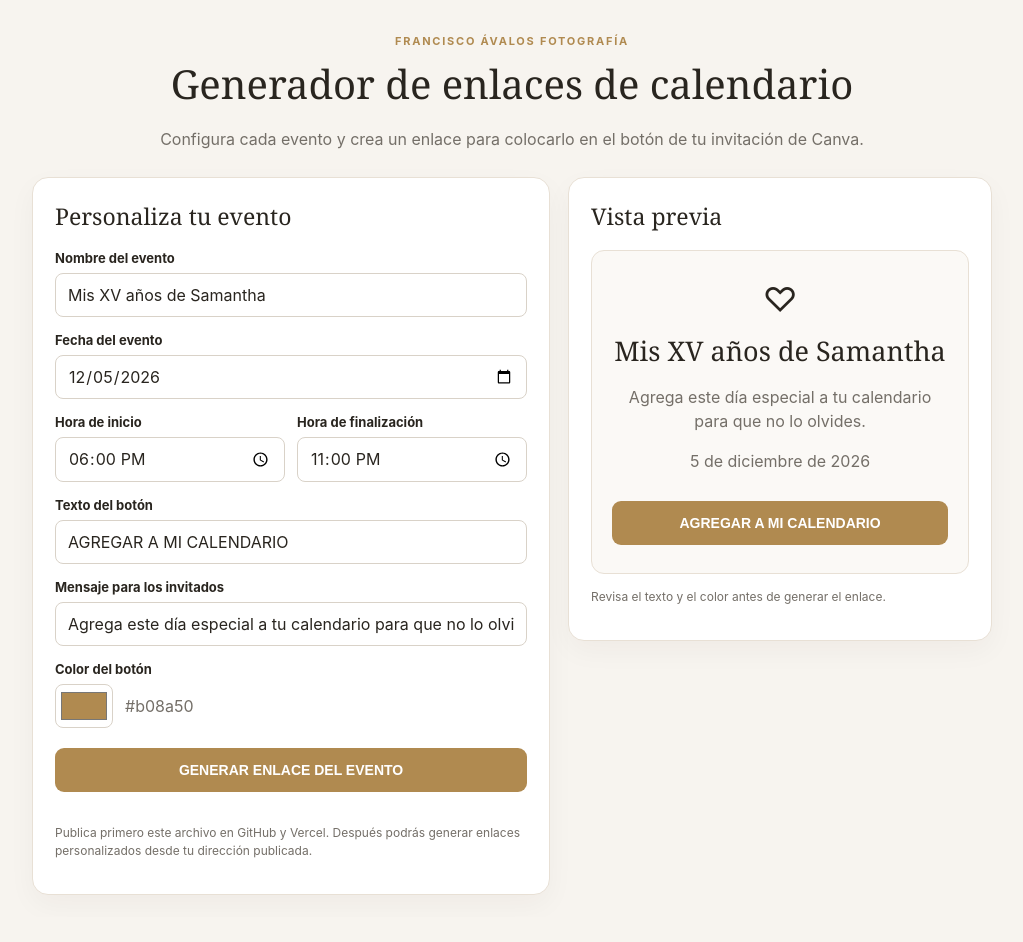
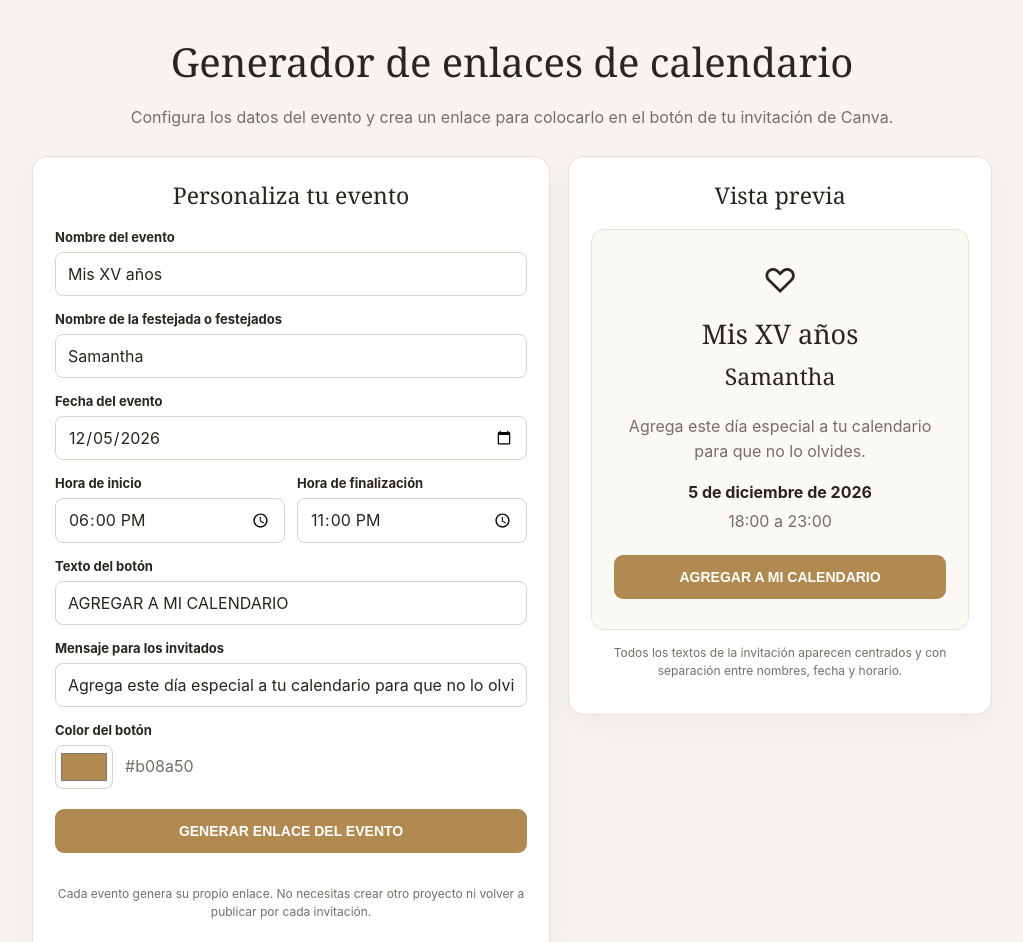
Before and after one commit to nuevaeragdl2015-maker/calendario, a plain HTML site: page index.html in a window 1280 px wide. Shown: the top 942 px of the page, without its empty margins (128-1151 px from the left). Before the commit the page ends 917 px from the top, so only its background shows below. Drawn offline with Linux system fonts and the light colour scheme.

Commit message:
Add files via upload

```diff
--- a/index.html
+++ b/index.html
@@ -2,78 +2,52 @@
 <html lang="es">
 <head>
 <meta charset="utf-8"><meta name="viewport" content="width=device-width,initial-scale=1">
-<title>Generador de calendario | Francisco Ávalos Fotografía</title>
+<title>Generador de enlaces de calendario</title>
 <style>
 :root{--gold:#b08a50;--ink:#29251f;--muted:#746f68;--paper:#f7f4ef;--line:#e8e0d5}
-*{box-sizing:border-box}body{margin:0;background:var(--paper);color:var(--ink);font-family:-apple-system,BlinkMacSystemFont,"Segoe UI",sans-serif;padding:22px}
-.wrap{max-width:960px;margin:auto}header{text-align:center;margin:12px 0 26px}header .eyebrow{font-size:11px;letter-spacing:.16em;text-transform:uppercase;color:var(--gold);font-weight:700}
-h1,h2,h3{font-family:Georgia,serif;font-weight:500}h1{font-size:clamp(28px,5vw,40px);margin:8px 0}header p,.muted{color:var(--muted);line-height:1.5}
-.layout{display:grid;grid-template-columns:1.1fr .9fr;gap:18px;align-items:start}.panel{background:#fff;border:1px solid var(--line);border-radius:16px;padding:22px;box-shadow:0 10px 28px #281e0f0a}
-h2{font-size:23px;margin:0 0 18px}.field{margin-bottom:15px}label{display:block;font-size:13px;font-weight:650;margin-bottom:7px}
-input{width:100%;min-height:44px;padding:10px 12px;border:1px solid #d9d2c8;border-radius:8px;font:inherit;color:var(--ink);background:#fff}
-input:focus{outline:2px solid #d8c29f;border-color:var(--gold)}.two{display:grid;grid-template-columns:1fr 1fr;gap:12px}
-.colorrow{display:flex;gap:12px;align-items:center}input[type=color]{width:58px;height:42px;padding:3px}
-button{border:0;border-radius:9px;background:var(--gold);color:#fff;padding:14px 18px;font-weight:700;cursor:pointer;font-size:14px}
-.primary{width:100%;margin-top:5px}.preview{border-radius:13px;padding:28px 20px;text-align:center;background:#fbf9f6;border:1px solid var(--line)}
-.preview .symbol{font-size:34px;margin-bottom:12px}.preview h3{font-size:27px;margin:0 0 10px}.preview p{color:var(--muted);line-height:1.5}
-.preview button{width:100%;margin-top:12px}.note{font-size:12px;color:var(--muted);line-height:1.5;margin-top:14px}
-#result{display:none;margin-top:18px;padding:14px;background:#faf8f5;border:1px solid var(--line);border-radius:10px}
-#generatedUrl{width:100%;margin:8px 0;min-height:76px;resize:vertical;font:12px ui-monospace,monospace}
-.actions{display:flex;gap:9px}.actions button{flex:1}.error{color:#a3332b;font-size:13px;min-height:18px}
+*{box-sizing:border-box}body{margin:0;background:var(--paper);color:var(--ink);font-family:-apple-system,BlinkMacSystemFont,"Segoe UI",sans-serif;padding:22px;text-align:center}
+.wrap{max-width:960px;margin:auto}header{text-align:center;margin:12px 0 26px}header p,.muted{color:var(--muted);line-height:1.55}
+h1,h2,h3{font-family:Georgia,"Times New Roman",serif;font-weight:500}h1{font-size:clamp(28px,5vw,40px);margin:8px 0}h2{font-size:23px;margin:0 0 18px}
+.layout{display:grid;grid-template-columns:1.1fr .9fr;gap:18px;align-items:start}.panel{background:#fff;border:1px solid var(--line);border-radius:16px;padding:22px;box-shadow:0 10px 28px #281e0f0a;text-align:center}
+.field{margin-bottom:15px;text-align:left}label{display:block;font-size:13px;font-weight:650;margin-bottom:7px}input{width:100%;min-height:44px;padding:10px 12px;border:1px solid #d9d2c8;border-radius:8px;font:inherit;color:var(--ink);background:#fff}
+input:focus{outline:2px solid #d8c29f;border-color:var(--gold)}.two{display:grid;grid-template-columns:1fr 1fr;gap:12px}.colorrow{display:flex;gap:12px;align-items:center}input[type=color]{width:58px;height:42px;padding:3px}
+button{border:0;border-radius:9px;background:var(--gold);color:#fff;padding:14px 18px;font-weight:700;cursor:pointer;font-size:14px}.primary{width:100%;margin-top:5px}
+.preview{border-radius:13px;padding:30px 22px;text-align:center;background:#fbf9f6;border:1px solid var(--line)}.preview .symbol{font-size:34px;margin-bottom:14px}.preview h3{font-size:27px;margin:0 0 8px}.preview .honorees{font-family:Georgia,serif;font-size:23px;color:var(--ink);margin:0 0 22px;line-height:1.4}.preview .intro{color:var(--muted);line-height:1.55;margin:0 0 18px}.preview .date{font-weight:650;margin:0 0 9px}.preview .time{color:var(--muted);margin:0 0 20px}.preview button{width:100%;margin-top:4px}
+.note{font-size:12px;color:var(--muted);line-height:1.5;margin-top:14px}#result{display:none;margin-top:18px;padding:14px;background:#faf8f5;border:1px solid var(--line);border-radius:10px;text-align:center}#generatedUrl{width:100%;margin:8px 0;min-height:76px;resize:vertical;font:12px ui-monospace,monospace}.actions{display:flex;gap:9px}.actions button{flex:1}.error{color:#a3332b;font-size:13px;min-height:18px}
 @media(max-width:720px){body{padding:14px}.layout{grid-template-columns:1fr}.panel{padding:18px}}
-.guest{max-width:520px;margin:7vh auto}.guest .panel{text-align:center;padding:34px 25px}.guest h1{font-size:34px}
-.guest .details{background:#faf8f5;padding:15px;border-radius:10px;margin:20px 0}.guest button{width:100%;font-size:15px}
+.guest{max-width:520px;margin:7vh auto}.guest .panel{text-align:center;padding:38px 25px}.guest h1{font-size:34px;margin:0 0 8px}.guest .honorees{font-family:Georgia,serif;font-size:27px;line-height:1.35;margin:0 0 24px}.guest .intro{color:var(--muted);line-height:1.6;margin:0 0 22px}.guest .details{background:#faf8f5;padding:20px 16px;border-radius:10px;margin:0 0 22px;text-align:center}.guest .date{display:block;font-weight:650;margin-bottom:10px}.guest .time{display:block;color:var(--muted)}.guest button{width:100%;font-size:15px}
 </style></head>
 <body>
 <div class="wrap" id="editor">
-<header><div class="eyebrow">Francisco Ávalos Fotografía</div><h1>Generador de enlaces de calendario</h1>
-<p>Configura cada evento y crea un enlace para colocarlo en el botón de tu invitación de Canva.</p></header>
+<header><h1>Generador de enlaces de calendario</h1><p>Configura los datos del evento y crea un enlace para colocarlo en el botón de tu invitación de Canva.</p></header>
 <div class="layout">
 <section class="panel"><h2>Personaliza tu evento</h2>
-<div class="field"><label for="eventName">Nombre del evento</label><input id="eventName" value="Mis XV años de Samantha" maxlength="100"></div>
+<div class="field"><label for="eventTitle">Nombre del evento</label><input id="eventTitle" value="Mis XV años" maxlength="100" placeholder="Ej. Mis XV años / Nuestra boda"></div>
+<div class="field"><label for="honorees">Nombre de la festejada o festejados</label><input id="honorees" value="Samantha" maxlength="120" placeholder="Ej. Samantha / Ana y Luis"></div>
 <div class="field"><label for="eventDate">Fecha del evento</label><input id="eventDate" type="date" value="2026-12-05"></div>
-<div class="two">
-<div class="field"><label for="startTime">Hora de inicio</label><input id="startTime" type="time" value="18:00"></div>
-<div class="field"><label for="endTime">Hora de finalización</label><input id="endTime" type="time" value="23:00"></div></div>
+<div class="two"><div class="field"><label for="startTime">Hora de inicio</label><input id="startTime" type="time" value="18:00"></div><div class="field"><label for="endTime">Hora de finalización</label><input id="endTime" type="time" value="23:00"></div></div>
 <div class="field"><label for="buttonText">Texto del botón</label><input id="buttonText" value="AGREGAR A MI CALENDARIO" maxlength="50"></div>
 <div class="field"><label for="introText">Mensaje para los invitados</label><input id="introText" value="Agrega este día especial a tu calendario para que no lo olvides." maxlength="140"></div>
 <div class="field"><label>Color del botón</label><div class="colorrow"><input id="buttonColor" type="color" value="#b08a50"><span class="muted" id="colorValue">#b08a50</span></div></div>
 <button class="primary" id="makeLink">GENERAR ENLACE DEL EVENTO</button><div class="error" id="error" role="alert"></div>
-<div id="result"><strong>Tu enlace está listo</strong><p class="note">Copia el enlace y pégalo en Canva: selecciona el botón, pulsa el icono de enlace y pega la dirección.</p>
-<textarea id="generatedUrl" readonly></textarea><div class="actions"><button id="copyLink" type="button">COPIAR ENLACE</button><button id="testLink" type="button">PROBAR ENLACE</button></div></div>
-<p class="note">Publica primero este archivo en GitHub y Vercel. Después podrás generar enlaces personalizados desde tu dirección publicada.</p>
+<div id="result"><strong>Tu enlace está listo</strong><p class="note">Copia el enlace y pégalo en Canva: selecciona el botón, pulsa el icono de enlace y pega la dirección.</p><textarea id="generatedUrl" readonly></textarea><div class="actions"><button id="copyLink" type="button">COPIAR ENLACE</button><button id="testLink" type="button">PROBAR ENLACE</button></div></div>
+<p class="note">Cada evento genera su propio enlace. No necesitas crear otro proyecto ni volver a publicar por cada invitación.</p>
 </section>
-<aside class="panel"><h2>Vista previa</h2><div class="preview"><div class="symbol">♡</div><h3 id="previewName">Mis XV años de Samantha</h3>
-<p id="previewIntro">Agrega este día especial a tu calendario para que no lo olvides.</p><p id="previewDate">5 de diciembre de 2026</p>
-<button id="previewButton" type="button">AGREGAR A MI CALENDARIO</button></div><p class="note">Revisa el texto y el color antes de generar el enlace.</p></aside>
+<aside class="panel"><h2>Vista previa</h2><div class="preview"><div class="symbol">♡</div><h3 id="previewTitle">Mis XV años</h3><p class="honorees" id="previewHonorees">Samantha</p><p class="intro" id="previewIntro">Agrega este día especial a tu calendario para que no lo olvides.</p><p class="date" id="previewDate">5 de diciembre de 2026</p><p class="time" id="previewTime">18:00 a 23:00</p><button id="previewButton" type="button">AGREGAR A MI CALENDARIO</button></div><p class="note">Todos los textos de la invitación aparecen centrados y con separación entre nombres, fecha y horario.</p></aside>
 </div></div>
 <script>
 const $=id=>document.getElementById(id),params=new URLSearchParams(location.search);
-const guest=params.has("name")&&params.has("date")&&params.has("start")&&params.has("end");
+const guest=params.has("date")&&params.has("start")&&params.has("end")&&(params.has("event")||params.has("name"));
 function prettyDate(iso){const [y,m,d]=iso.split("-").map(Number);return new Intl.DateTimeFormat("es-MX",{day:"numeric",month:"long",year:"numeric"}).format(new Date(y,m-1,d))}
-function updatePreview(){$("previewName").textContent=$("eventName").value||"Nombre del evento";$("previewIntro").textContent=$("introText").value;$("previewButton").textContent=$("buttonText").value||"AGREGAR A MI CALENDARIO";$("previewButton").style.background=$("buttonColor").value;$("colorValue").textContent=$("buttonColor").value;$("previewDate").textContent=$("eventDate").value?prettyDate($("eventDate").value):"Selecciona una fecha"}
-["eventName","eventDate","startTime","endTime","buttonText","introText","buttonColor"].forEach(id=>$(id).addEventListener("input",updatePreview));updatePreview();
+function updatePreview(){const date=$("eventDate").value;$('previewTitle').textContent=$('eventTitle').value||'Nombre del evento';$('previewHonorees').textContent=$('honorees').value||'Nombre(s)';$('previewIntro').textContent=$('introText').value;$('previewButton').textContent=$('buttonText').value||'AGREGAR A MI CALENDARIO';$('previewButton').style.background=$('buttonColor').value;$('colorValue').textContent=$('buttonColor').value;$('previewDate').textContent=date?prettyDate(date):'Selecciona una fecha';$('previewTime').textContent=$('startTime').value+' a '+$('endTime').value}
+['eventTitle','honorees','eventDate','startTime','endTime','buttonText','introText','buttonColor'].forEach(id=>$(id).addEventListener('input',updatePreview));updatePreview();
 function showGuest(){
-const name=params.get("name")||"Evento",date=params.get("date")||"",start=params.get("start")||"",end=params.get("end")||"",button=params.get("button")||"AGREGAR A MI CALENDARIO",intro=params.get("intro")||"Agrega este día especial a tu calendario.",color=/^#[0-9a-f]{6}$/i.test(params.get("color")||"")?params.get("color"):"#b08a50";
+const eventTitle=params.get('event')||'Evento',honorees=params.get('honorees')||params.get('name')||'',date=params.get('date')||'',start=params.get('start')||'',end=params.get('end')||'',button=params.get('button')||'AGREGAR A MI CALENDARIO',intro=params.get('intro')||'Agrega este día especial a tu calendario.',color=/^#[0-9a-f]{6}$/i.test(params.get('color')||'')?params.get('color'):'#b08a50';
 const timeOK=t=>/^\d{2}:\d{2}$/.test(t)&&+t.slice(0,2)<24&&+t.slice(3)<60;
 if(!/^\d{4}-\d{2}-\d{2}$/.test(date)||!timeOK(start)||!timeOK(end)){document.body.innerHTML="<main class='guest'><section class='panel'><h1>Enlace incompleto</h1><p>Genera nuevamente el enlace desde la página de configuración.</p></section></main>";return}
-$("editor").innerHTML=`<main class="guest"><section class="panel"><div style="font-size:38px">♡</div><div class="eyebrow">Francisco Ávalos Fotografía</div><h1>¡Te esperamos!</h1><p id="gIntro"></p><div class="details"><strong id="gName"></strong><span id="gDate"></span><br><span id="gTime"></span></div><button id="download"> </button><p class="note" id="gNote">Al continuar, se descargará un archivo de calendario. Ábrelo y elige agregar el evento.</p></section></main>`;
-$("gIntro").textContent=intro;$("gName").textContent=name;$("gDate").textContent=prettyDate(date);$("gTime").textContent=start+" a "+end;$("download").textContent=button;$("download").style.background=color;
-$("download").addEventListener("click",()=>{
-const [y,m,d]=date.split("-"),[sh,sm]=start.split(":"),[eh,em]=end.split(":");
-const esc=s=>String(s).replace(/\\/g,"\\\\").replace(/\n/g,"\\n").replace(/,/g,"\\,").replace(/;/g,"\\;");
-const stamp=new Date().toISOString().replace(/[-:]/g,"").replace(/\.\d{3}/,"");
-const lines=["BEGIN:VCALENDAR","VERSION:2.0","PRODID:-//Francisco Avalos Fotografia//Calendario//ES","CALSCALE:GREGORIAN","BEGIN:VEVENT",`UID:${Date.now()}@franciscoavalosfotografia`,`DTSTAMP:${stamp}`,`DTSTART;TZID=America/Mexico_City:${y}${m}${d}T${sh}${sm}00`,`DTEND;TZID=America/Mexico_City:${y}${m}${d}T${eh}${em}00`,`SUMMARY:${esc(name)}`,`DESCRIPTION:${esc(intro)}`,"END:VEVENT","END:VCALENDAR"];
-const blob=new Blob([lines.join("\r\n")+"\r\n"],{type:"text/calendar;charset=utf-8"}),url=URL.createObjectURL(blob),a=document.createElement("a");a.href=url;a.download="evento.ics";document.body.appendChild(a);a.click();a.remove();setTimeout(()=>URL.revokeObjectURL(url),2000);$("gNote").textContent="Archivo descargado. Ábrelo para agregar el evento a tu calendario."
-})}
-if(guest)showGuest();else{
-$("makeLink").addEventListener("click",()=>{
-$("error").textContent="";const name=$("eventName").value.trim(),date=$("eventDate").value,start=$("startTime").value,end=$("endTime").value;
-if(!name||!date||!start||!end){$("error").textContent="Completa el nombre, fecha y horarios.";return}
-if(end<=start){$("error").textContent="La hora final debe ser posterior a la inicial. Si termina después de medianoche, necesitamos ajustar el evento.";return}
-const url=new URL(location.href);url.search="";url.searchParams.set("name",name);url.searchParams.set("date",date);url.searchParams.set("start",start);url.searchParams.set("end",end);url.searchParams.set("button",$("buttonText").value.trim()||"AGREGAR A MI CALENDARIO");url.searchParams.set("intro",$("introText").value.trim());url.searchParams.set("color",$("buttonColor").value);$("generatedUrl").value=url.toString();$("result").style.display="block"
-});
-$("copyLink").addEventListener("click",async()=>{try{await navigator.clipboard.writeText($("generatedUrl").value)}catch(e){$("generatedUrl").select();document.execCommand("copy")} $("copyLink").textContent="¡ENLACE COPIADO!"});
-$("testLink").addEventListener("click",()=>window.open($("generatedUrl").value,"_blank"));
+$('editor').innerHTML=`<main class="guest"><section class="panel"><div class="symbol" style="font-size:38px;margin-bottom:16px">♡</div><h1 id="gTitle"></h1><p class="honorees" id="gHonorees"></p><p class="intro" id="gIntro"></p><div class="details"><span class="date" id="gDate"></span><span class="time" id="gTime"></span></div><button id="download"></button><p class="note" id="gNote">Al continuar, se descargará un archivo de calendario. Ábrelo y elige agregar el evento a tu calendario.</p></section></main>`;
+$('gTitle').textContent=eventTitle;$('gHonorees').textContent=honorees;$('gIntro').textContent=intro;$('gDate').textContent=prettyDate(date);$('gTime').textContent=start+' a '+end;$('download').textContent=button;$('download').style.background=color;
+$('download').addEventListener('click',()=>{const [y,m,d]=date.split('-'),[sh,sm]=start.split(':'),[eh,em]=end.split(':');const esc=s=>String(s).replace(/\\/g,'\\\\').replace(/\n/g,'\\n').replace(/,/g,'\\,').replace(/;/g,'\\;');const stamp=new Date().toISOString().replace(/[-:]/g,'').replace(/\.\d{3}/,'');const summary=honorees?eventTitle+' - '+honorees:eventTitle;const lines=['BEGIN:VCALENDAR','VERSION:2.0','PRODID:-//Calendario de eventos//ES','CALSCALE:GREGORIAN','BEGIN:VEVENT',`UID:${Date.now()}@calendario-evento`,`DTSTAMP:${stamp}`,`DTSTART;TZID=America/Mexico_City:${y}${m}${d}T${sh}${sm}00`,`DTEND;TZID=America/Mexico_City:${y}${m}${d}T${eh}${em}00`,`SUMMARY:${esc(summary)}`,`DESCRIPTION:${esc(intro)}`,'END:VEVENT','END:VCALENDAR'];const blob=new Blob([lines.join('\r\n')+'\r\n'],{type:'text/calendar;charset=utf-8'}),url=URL.createObjectURL(blob),a=document.createElement('a');a.href=url;a.download='evento.ics';document.body.appendChild(a);a.click();a.remove();setTimeout(()=>URL.revokeObjectURL(url),2000);$('gNote').textContent='Archivo descargado. Ábrelo para agregar el evento a tu calendario.'})
 }
+if(guest)showGuest();else{$('makeLink').addEventListener('click',()=>{$('error').textContent='';const event=$('eventTitle').value.trim(),honorees=$('honorees').value.trim(),date=$('eventDate').value,start=$('startTime').value,end=$('endTime').value;if(!event||!honorees||!date||!start||!end){$('error').textContent='Completa el nombre del evento, los festejados, la fecha y los horarios.';return}if(end<=start){$('error').textContent='La hora final debe ser posterior a la inicial. Si termina después de medianoche, avísame para adaptar el generador.';return}const url=new URL(location.href);url.search='';url.searchParams.set('event',event);url.searchParams.set('honorees',honorees);url.searchParams.set('date',date);url.searchParams.set('start',start);url.searchParams.set('end',end);url.searchParams.set('button',$('buttonText').value.trim()||'AGREGAR A MI CALENDARIO');url.searchParams.set('intro',$('introText').value.trim());url.searchParams.set('color',$('buttonColor').value);$('generatedUrl').value=url.toString();$('result').style.display='block'});$('copyLink').addEventListener('click',async()=>{try{await navigator.clipboard.writeText($('generatedUrl').value)}catch(e){$('generatedUrl').select();document.execCommand('copy')}$('copyLink').textContent='¡ENLACE COPIADO!'});$('testLink').addEventListener('click',()=>window.open($('generatedUrl').value,'_blank'))}
 </script></body></html>
```
